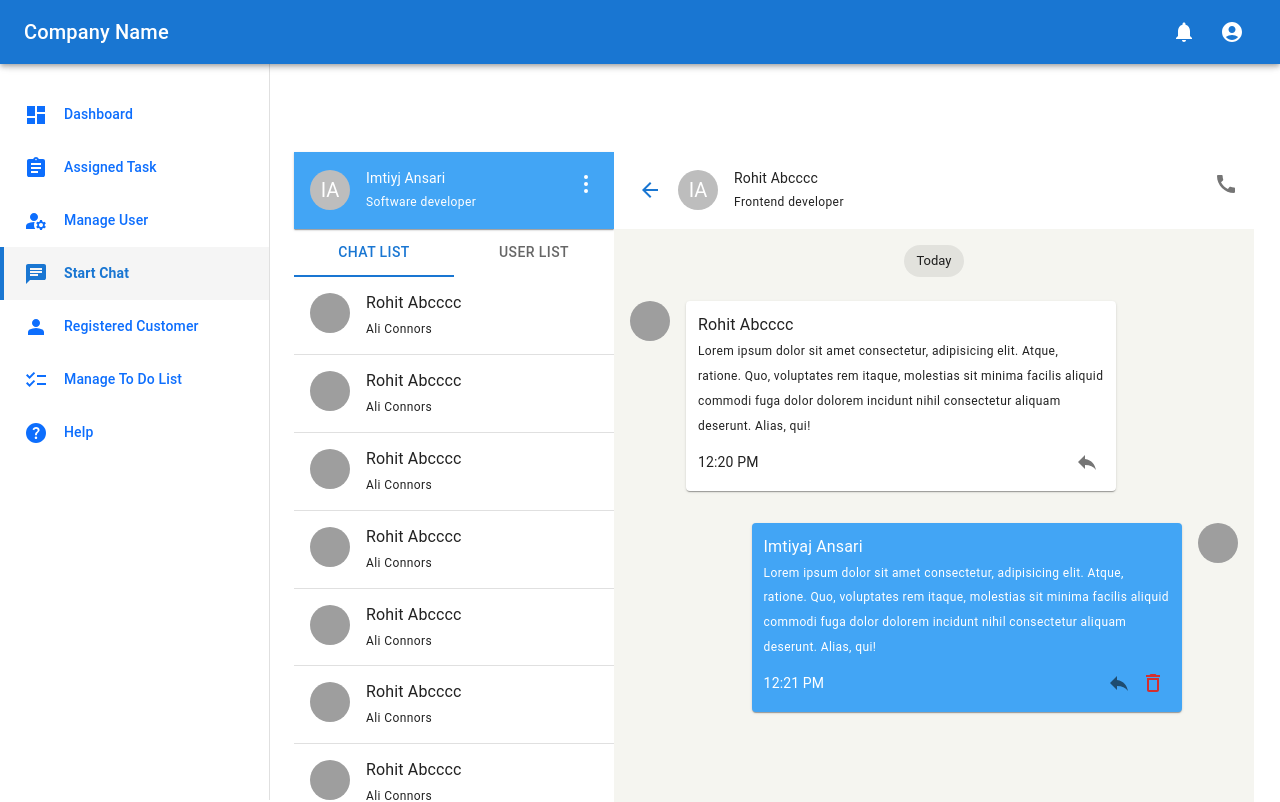
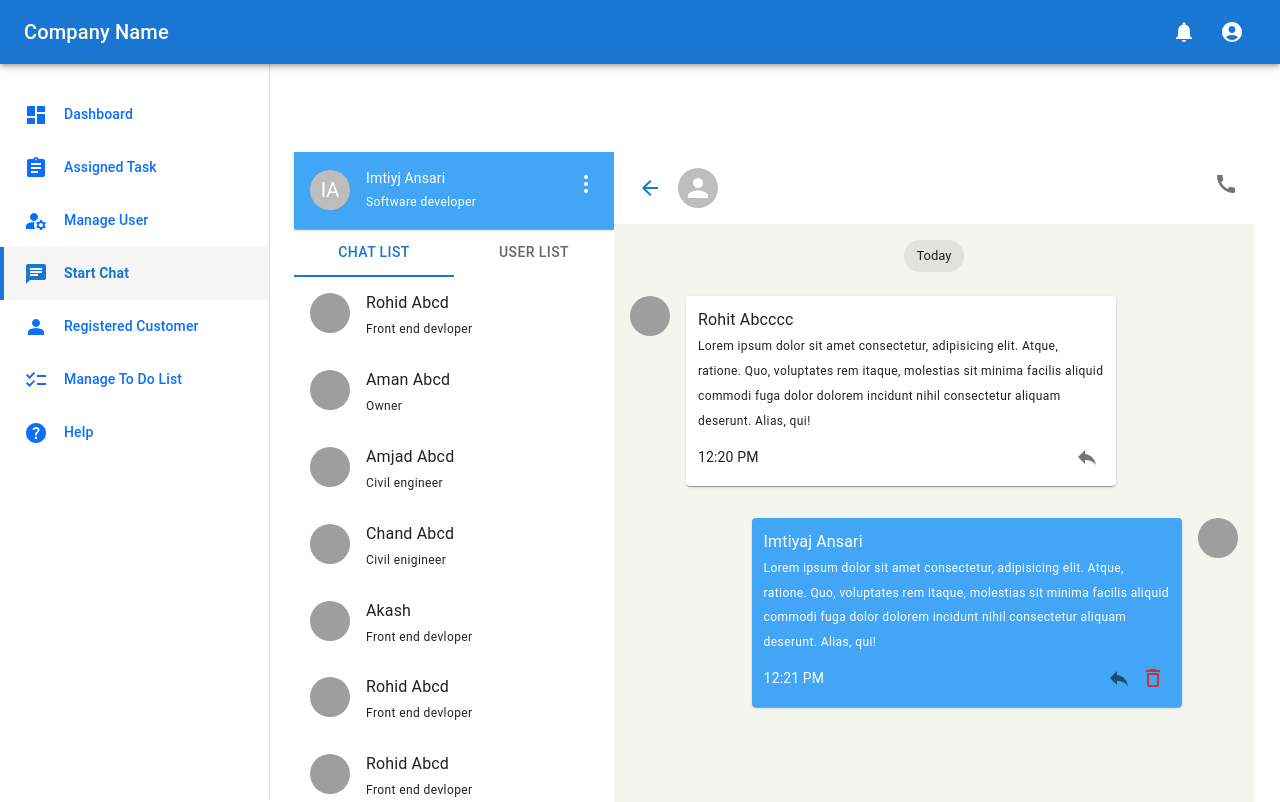
Before and after one commit to Imtiyazalam123/foxnival-web, a React (Create React App) app in the folder src/main/webapp/foxnival-ui/: page /startchat in a window 1280 px wide. Shown: the top 802 px of the page. Built offline with nearby package versions, Linux system fonts and the light colour scheme; grey boxes are pictures that could not be loaded.

Commit message:
Load dynamic user for chat

```diff
--- a/src/main/webapp/foxnival-ui/src/components/start_chats/ChatBox.jsx
+++ b/src/main/webapp/foxnival-ui/src/components/start_chats/ChatBox.jsx
@@ -5,11 +5,11 @@ import ChatArea from './ChatArea'
 import ChatFooter from './ChatFooter'
 
 
-export default function ChatBox() {
+export default function ChatBox({selectedUser}) {
   return (
 
     <Box sx = {{width: "50vw", display: "flex", flexDirection: "column", height: "100%"}}>
-        <ChatBoxHeader/>
+        <ChatBoxHeader selectedUser = {selectedUser}/>
         <ChatArea/>
         <ChatFooter/>
     </Box>
--- a/src/main/webapp/foxnival-ui/src/components/start_chats/ChatBoxHeader.jsx
+++ b/src/main/webapp/foxnival-ui/src/components/start_chats/ChatBoxHeader.jsx
@@ -4,7 +4,7 @@ import React from 'react'
 import ArrowBackIcon from '@mui/icons-material/ArrowBack';
 import CallIcon from '@mui/icons-material/Call';
 
-export default function ChatBoxHeader() {
+export default function ChatBoxHeader({selectedUser}) {
     return (
 
         <Card
@@ -17,7 +17,7 @@ export default function ChatBoxHeader() {
                             <ArrowBackIcon />
                         </Button>
                         <Avatar >
-                            IA
+                            {selectedUser?.name?.split(' ').map(function(item){return item[0]}).join('')}
                         </Avatar>
                     </>
                 }
@@ -28,10 +28,10 @@ export default function ChatBoxHeader() {
                         </IconButton>
                     </>
                 }
-                title="Rohit Abcccc"
+                title={selectedUser?.name}
                 subheader={
                     <Typography variant='caption'>
-                        Frontend developer
+                        {selectedUser?.designation}
                     </Typography>
                 }
             />
--- a/src/main/webapp/foxnival-ui/src/components/start_chats/ChatSideBar.jsx
+++ b/src/main/webapp/foxnival-ui/src/components/start_chats/ChatSideBar.jsx
@@ -1,18 +1,63 @@
 import React, { useState } from 'react'
 import ChatHeader from './ChatHeader'
-import { Avatar, Box, Divider, List, ListItem, ListItemAvatar, ListItemText, Tab, Tabs, Typography } from '@mui/material'
-import PersonIcon from '@mui/icons-material/Person';
-import ChatBubbleOutlineIcon from '@mui/icons-material/ChatBubbleOutline';
+import { Avatar, Box, Divider, List, ListItemAvatar, ListItemButton, ListItemText, Tab, Tabs, Typography } from '@mui/material'
+import ChatBox from './ChatBox';
+// import PersonIcon from '@mui/icons-material/Person';
+// import ChatBubbleOutlineIcon from '@mui/icons-material/ChatBubbleOutline';
 
 export default function ChatSideBar() {
   const [value, setValue] = useState(0);
+  const [selectedUser, setSelectedUser] = useState(null);
 
+  let users = [
+    {
+      id: 1,
+      name: 'Rohid Abcd',
+      designation: 'Front end devloper'
+    },
+    {
+      id: 2,
+      name: 'Aman Abcd',
+      designation: 'Owner'
+    },
+    {
+      id: 3,
+      name: 'Amjad Abcd',
+      designation: 'Civil engineer'
+    },
+    {
+      id: 4,
+      name: 'Chand Abcd',
+      designation: 'Civil enigineer'
+    },
+    {
+      id: 5,
+      name: 'Akash',
+      designation: 'Front end devloper'
+    },
+    {
+      id: 6,
+      name: 'Rohid Abcd',
+      designation: 'Front end devloper'
+    },
+    {
+      id: 7,
+      name: 'Rohid Abcd',
+      designation: 'Front end devloper'
+    },
+    {
+      id: 8,
+      name: 'Rohid Abcd',
+      designation: 'Front end devloper'
+    },
+  ]
   const handleChange = (event, newValue) => {
     setValue(newValue);
   }
 
   return (
-    <Box sx={{ width: '25vw', display: "flex", flexDirection: "column", height: "100%"}}>
+    <>
+    <Box sx={{ width: '25vw', display: "flex", flexDirection: "column", height: "100%" }}>
       <ChatHeader />
       <Tabs
         value={value}
@@ -32,144 +77,43 @@ export default function ChatSideBar() {
 
       {value === 0 &&
 
-        <List sx={{p: 0, overflowY: "auto", flex: ""}}>
-          <ListItem alignItems="flex-start">
+        <List sx={{ p: 0, overflowY: "auto", flex: "" }}>
+          {users?.map((user) => (
+            <ListItemButton
+              alignItems="flex-start"
+              key={user?.id}
+              onClick={() => {setSelectedUser(user); console.log(selectedUser);
+                console.log('user', selectedUser);
+              }}
+              selected={selectedUser?.id === user?.id}
+            >
               <ListItemAvatar>
                 <Avatar alt="Remy Sharp" src="/static/images/avatar/1.jpg" />
               </ListItemAvatar>
               <ListItemText
-              primary="Rohit Abcccc"
+                primary={user?.name}
                 secondary={
 
                   <Typography
                     variant="caption"
                     sx={{ color: 'text.primary' }}
                   >
-                    Ali Connors
+                    {user?.designation}
                   </Typography>
                 }
               />
-          </ListItem>
-          <Divider  component="li" />
+            </ListItemButton>
+          ))
+          }
+          <Divider component="li" />
 
-          <ListItem alignItems="flex-start">
-            <ListItemAvatar>
-              <Avatar alt="Remy Sharp" src="/static/images/avatar/1.jpg" />
-            </ListItemAvatar>
-            <ListItemText
-              primary="Rohit Abcccc"
-              secondary={
-
-                  <Typography
-                    variant="caption"
-                    sx={{ color: 'text.primary' }}
-                  >
-                    Ali Connors
-                  </Typography>
-              }
-            />
-          </ListItem>
-          <Divider  component="li" />
-
-          <ListItem alignItems="flex-start">
-            <ListItemAvatar>
-              <Avatar alt="Remy Sharp" src="/static/images/avatar/1.jpg" />
-            </ListItemAvatar>
-            <ListItemText
-              primary="Rohit Abcccc"
-              secondary={
-
-                  <Typography
-                    variant="caption"
-                    sx={{ color: 'text.primary' }}
-                  >
-                    Ali Connors
-                  </Typography>
-              }
-            />
-          </ListItem>
-          <Divider  component="li" />
-
-          <ListItem alignItems="flex-start">
-            <ListItemAvatar>
-              <Avatar alt="Remy Sharp" src="/static/images/avatar/1.jpg" />
-            </ListItemAvatar>
-            <ListItemText
-              primary="Rohit Abcccc"
-              secondary={
-
-                  <Typography
-                    variant="caption"
-                    sx={{ color: 'text.primary' }}
-                  >
-                    Ali Connors
-                  </Typography>
-              }
-            />
-          </ListItem>
-          <Divider  component="li" />
-
-          <ListItem alignItems="flex-start">
-            <ListItemAvatar>
-              <Avatar alt="Remy Sharp" src="/static/images/avatar/1.jpg" />
-            </ListItemAvatar>
-            <ListItemText
-              primary="Rohit Abcccc"
-              secondary={
-
-                  <Typography
-                    variant="caption"
-                    sx={{ color: 'text.primary' }}
-                  >
-                    Ali Connors
-                  </Typography>
-              }
-            />
-          </ListItem>
-          <Divider  component="li" />
-
-          <ListItem alignItems="flex-start">
-            <ListItemAvatar>
-              <Avatar alt="Remy Sharp" src="/static/images/avatar/1.jpg" />
-            </ListItemAvatar>
-            <ListItemText
-              primary="Rohit Abcccc"
-              secondary={
-
-                  <Typography
-                    variant="caption"
-                    sx={{ color: 'text.primary' }}
-                  >
-                    Ali Connors
-                  </Typography>
-              }
-            />
-          </ListItem>
-          <Divider  component="li" />
-
-          <ListItem alignItems="flex-start">
-            <ListItemAvatar>
-              <Avatar alt="Remy Sharp" src="/static/images/avatar/1.jpg" />
-            </ListItemAvatar>
-            <ListItemText
-              primary="Rohit Abcccc"
-              secondary={
-
-                  <Typography
-                    variant="caption"
-                    sx={{ color: 'text.primary' }}
-                  >
-                    Ali Connors
-                  </Typography>
-              }
-            />
-          </ListItem>
-          <Divider  component="li" />
         </List>
 
       }
       {value === 1 && <div>1</div>}
 
     </Box>
+     <ChatBox selectedUser = {selectedUser}/>
+    </>
   )
 }
--- a/src/main/webapp/foxnival-ui/src/components/start_chats/StartChat.jsx
+++ b/src/main/webapp/foxnival-ui/src/components/start_chats/StartChat.jsx
@@ -1,13 +1,13 @@
 import React from 'react'
 import ChatSideBar from './ChatSideBar'
 import { Paper } from '@mui/material'
-import ChatBox from './ChatBox'
+// import ChatBox from './ChatBox'
 
 export default function startchat() {
   return (
     <Paper square elevation = {0} sx={{height: "100vh", display: 'flex'}}>
     <ChatSideBar/>
-    <ChatBox/>
+    {/* <ChatBox/> */}
     </Paper>
   )
 }
```
Lines whose indentation alone changed are shown as unchanged.
